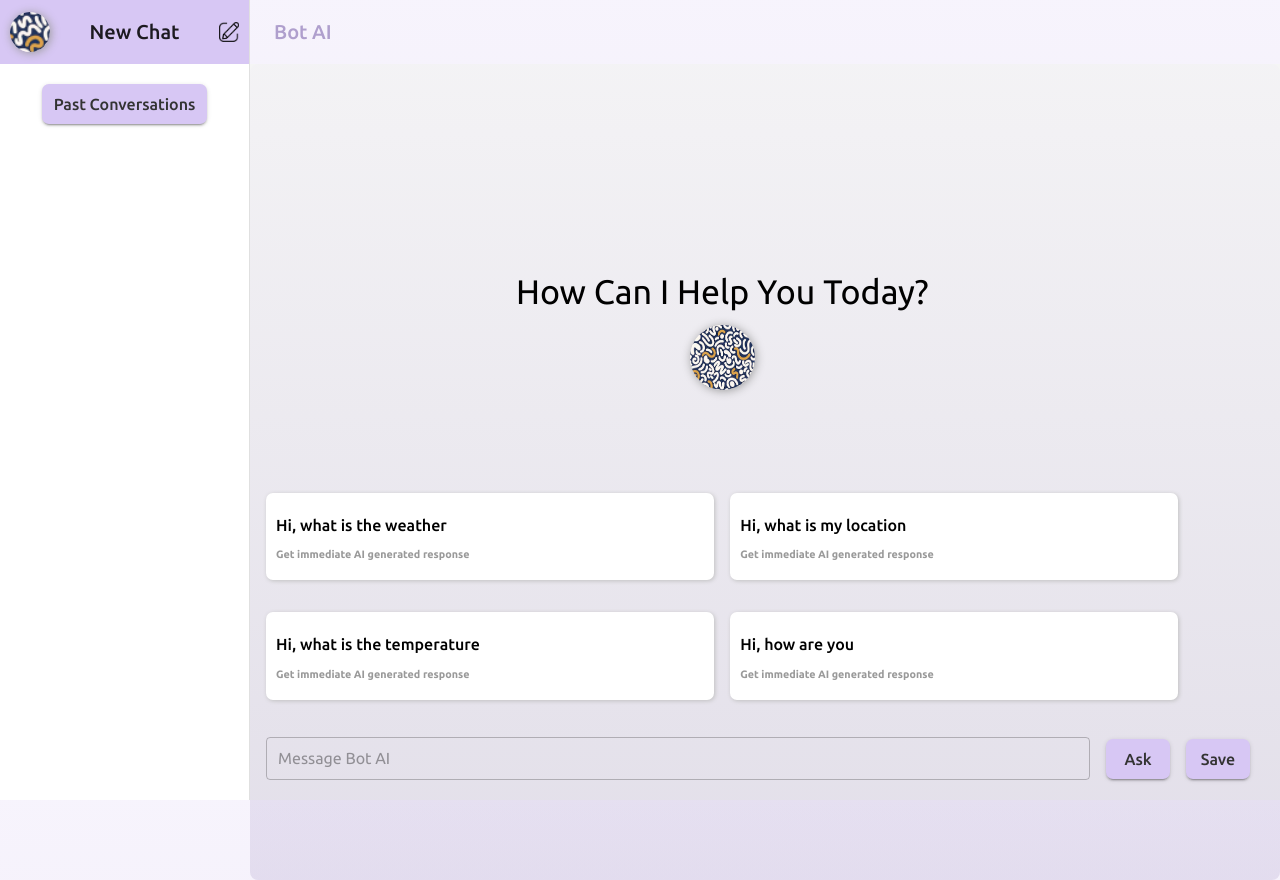
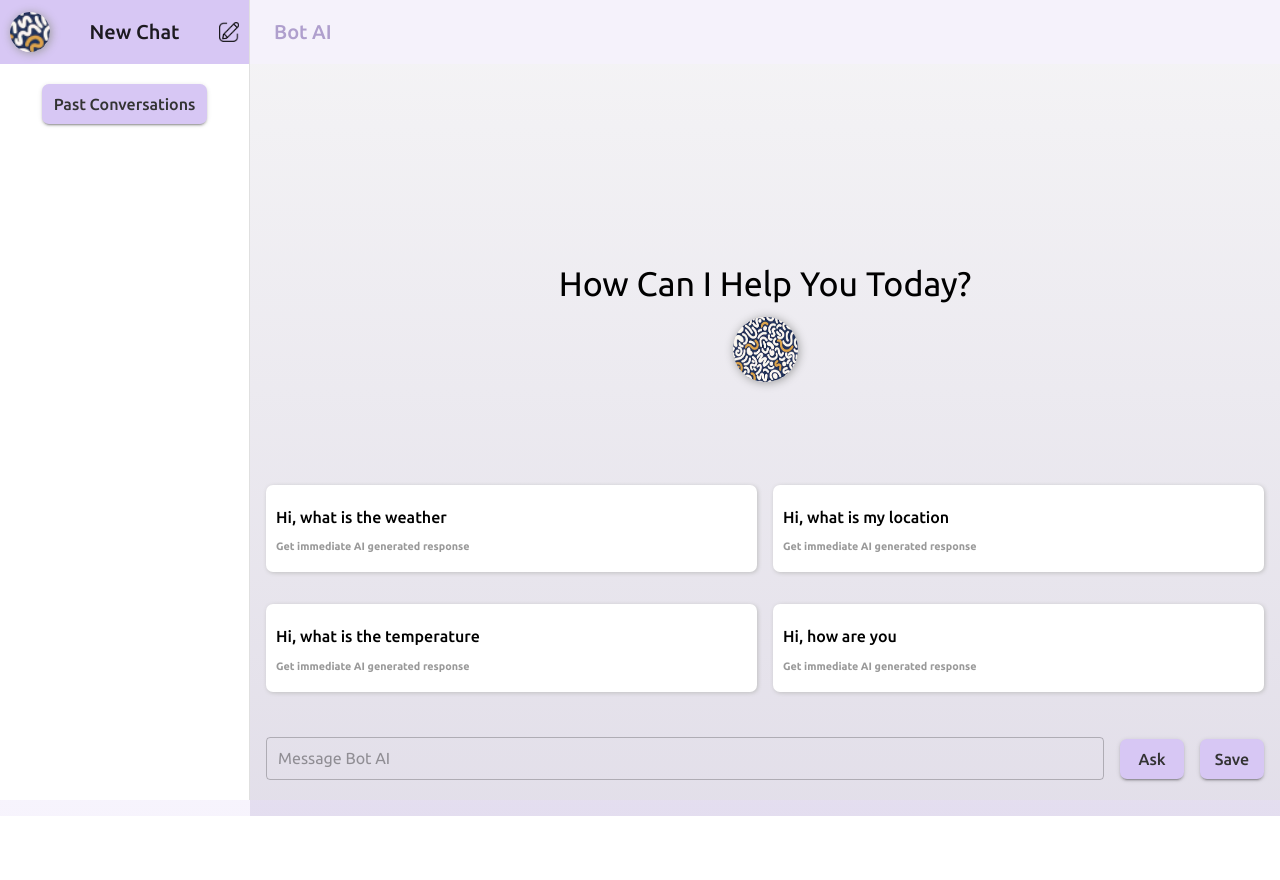
Before and after one commit to inkersal501/bot-ai, a React (Create React App) app: page / in a window 1280 px wide. After the commit the page ends 816 px from the top, so only its background shows below. Built offline with nearby package versions, Linux system fonts and the light colour scheme.

Commit message:
chatscreen basics completed

```diff
--- a/src/App.js
+++ b/src/App.js
@@ -1,5 +1,5 @@
 import './App.css';
-import Home from './Pages/Home';
+import Home from './pages/Home';
 
 function App() {
   return (
--- a/src/Pages/Home.js
+++ b/src/Pages/Home.js
@@ -1,4 +1,4 @@
-import React from 'react';
+import React, {useState} from 'react';
 import Sidebar from '../components/Sidebar/Sidebar';
 import ChatScreen from '../components/ChatScreen/ChatScreen';
 import { Box } from '@mui/material';
@@ -6,11 +6,22 @@ import { Box } from '@mui/material';
 const drawerWidth = 250;
 
 function Home() {
+
+  const temp = JSON.parse(localStorage.getItem("BotAiTempData"));
+  const [newchat, setNewChat] = useState(()=>{
+    if(temp && temp.length>0){
+      return false;
+    }else{
+      return true;
+    }
+  });
+
+
   return (
     <div>
       <Box sx={{ display: 'flex', height: '100vh' }}>
 
-        <Sidebar />
+        <Sidebar newchat={newchat} setNewChat={setNewChat}/>
 
         <Box
           component="main"
@@ -22,7 +33,7 @@ function Home() {
             backgroundColor: '#f5f5f5',
           }}
         >
-          <ChatScreen />
+          <ChatScreen newchat={newchat} setNewChat={setNewChat}/>
       </Box>
     </Box>
     </div>
--- a/src/components/AskQuestion/AskQuestion.css
+++ b/src/components/AskQuestion/AskQuestion.css
@@ -1,17 +1,20 @@
 .askQuestnBlock{
-    position: fixed;
-    bottom: 20px;
-    width: calc(100% - 250px);
+    /* position: fixed;
+    bottom: 20px; */
+    /* width: calc(100% - 250px); */
+    margin: auto 0px;
 }
 .askQuestnRow{
     align-items: center;
+    justify-content: space-between;
+    margin: 20px 0px;
 }
 .askQuestnRow input{
     padding: 10px 12px !important;
     /* width: 100%; */
 }
-@media screen and (max-width:576px){
+/* @media screen and (max-width:576px){
     .askQuestnBlock{
         width: inherit;
     }
-}
+} */
--- a/src/components/AskQuestion/AskQuestion.js
+++ b/src/components/AskQuestion/AskQuestion.js
@@ -2,19 +2,22 @@ import { Box, Stack, Button, TextField } from '@mui/material';
 import React from 'react';
 import './AskQuestion.css';
 
-function AskQuestion({askQuestn, setAskQuestn, handleaskQuestn}) {
+function AskQuestion({askedQuestn, setAskedQuestn, handleAskedQuestn}) {
+
+
   return (
     <div>
         <Box className='askQuestnBlock'>
-          <form onSubmit={handleaskQuestn}>
+
+          <form onSubmit={handleAskedQuestn}>
             <Stack direction="row" spacing={2} className='askQuestnRow'>
-                <Box sx={{width:"80%"}}>
+                <Box sx={{width:"90%"}}>
                     <TextField
                       fullWidth id="fullWidth"
                       placeholder='Message Bot AI'
                       required
-                      onInput={(e)=>setAskQuestn(e.target.value)}
-                      value={askQuestn}
+                      onInput={(e)=>setAskedQuestn(e.target.value)}
+                      value={askedQuestn}
                     />
                 </Box>
                 <Box><Button type="submit" variant="contained">Ask</Button></Box>
--- a/src/components/ChatScreen/ChatScreen.css
+++ b/src/components/ChatScreen/ChatScreen.css
@@ -1,3 +1,14 @@
+.chatScreen{
+    height: 90vh;
+    background: linear-gradient(180deg, rgba(215, 199, 244, 0.05) 0%, rgba(151, 133, 186, 0.2) 100%);
+    border-radius: 0px;
+    padding: 16px;
+    overflow-y: hidden;
+    display: flex;
+    flex-direction: column;
+    justify-content: end;
+    gap: 25px;
+}
 .logolg{
     width: 65px;
     height: 65px;
@@ -15,12 +26,60 @@
     margin-top: 100px;
 }
 .defaultChatScreen{
-    position: fixed;
-    bottom: 100px;
+    /* position: fixed;
+    bottom: 100px; */
+    display: flex;
+    flex-direction: column;
+    flex-grow: 1;
+    justify-content: space-between;
 }
-@media screen and (max-width:576px){
+.defaultChatScreenTop{
+    flex-grow: 1;
+}
+/* @media screen and (max-width:576px){
     .defaultChatScreen{
         position: relative;
         bottom: inherit;
     }
+} */
+ .chatContent{
+    height: auto;
+    overflow-y: scroll;
+    padding: 10px;
+ }
+
+.promptBox{
+    box-shadow: 1px 1px 10px rgba(0, 0, 0, 0.12);
+    padding: 15px 20px;
+    display: flex;
+    align-items: center;
+    border-radius: 1rem;
+    margin: 10px 0px;
 }
+.avatar{
+    width: 65px;
+    height: 69px;
+    border-radius: 50%;
+}
+
+
+.chatContent::-webkit-scrollbar {
+    width: 8px;
+
+  }
+
+  /* Track */
+.chatContent::-webkit-scrollbar-track {
+    background: #bfbfbf;
+  }
+
+  /* Handle */
+.chatContent::-webkit-scrollbar-thumb {
+    background: #bbbbbb;
+    border-radius: 1rem;
+  }
+
+  /* Handle on hover */
+.chatContent::-webkit-scrollbar-thumb:hover {
+    background: #9c9c9c;
+  }
--- a/src/components/ChatScreen/ChatScreen.js
+++ b/src/components/ChatScreen/ChatScreen.js
@@ -1,39 +1,114 @@
-import React, { useState } from 'react';
+import React, { useEffect, useState, useRef } from 'react';
 import { Box } from '@mui/material';
 import AskQuestion from '../AskQuestion/AskQuestion';
 import './ChatScreen.css';
 import DefaultChatScreen from './DefaultChatScreen';
+import qdata from '../../assets/data.json';
+import MyQuestion from './MyQuestion';
+import Response from './Response';
 
-const ChatScreen = () => {
+const ChatScreen = ({ newchat, setNewChat }) => {
 
-    const [askQuestn, setAskQuestn] = useState("");
+    const defResponse = "Sorry, we cannot find the answer for the prompt";
+    const [askedQuestn, setAskedQuestn] = useState("");
+    // eslint-disable-next-line no-unused-vars
+    const [asked, setAsked] = useState(false);
+    const [inProgress, setInProgress] = useState(false);
+    const [tempData, setTempData] = useState(JSON.parse(localStorage.getItem("BotAiTempData")) || []);
+    const boxRef = useRef(null);
 
-    const handleaskQuestn = (e) =>{
+    const currDate = () => {
+        const date = new Date();
+        let hours = date.getHours();
+        const minutes = date.getMinutes();
+        const ampm = hours >= 12 ? 'PM' : 'AM';
+
+        hours = hours % 12;
+        hours = hours ? hours : 12;
+
+        const minutesStr = minutes < 10 ? '0' + minutes : minutes;
+        return { time: `${hours}:${minutesStr} ${ampm}`, date: date.toISOString() };
+    };
+
+    const addToStorage = (from, prompt, id) =>{
+      const temp = tempData;
+      temp.push({id, from: from, prompt : prompt, ...currDate() });
+      localStorage.setItem("BotAiTempData", JSON.stringify(tempData));
+      setTempData(JSON.parse(localStorage.getItem("BotAiTempData")) || []);
+    };
+
+    const clearAsk = ()=>{
+      setAskedQuestn("");
+      setAsked(false);
+      setInProgress(false);
+    };
+
+    const handleAskedQuestn = (e) =>{
       e.preventDefault();
-        if(askQuestn){
+      if(inProgress)
+        window.alert("Wait for the response");
+
+      if(askedQuestn){
+        setNewChat(false);
+        setAsked(true);
+        setInProgress(true);
+
+        addToStorage("user", askedQuestn, Date.now());
+
+        setTimeout(() => {
+          const result = qdata.filter(ans=>{
+            return ans["question"].toLowerCase().includes(askedQuestn.trim().toLowerCase());
+          })[0];
+          let response = result?result.response:defResponse;
+          addToStorage("bot", response, Date.now()+1);
+        }, 1000);
 
       }else{
         console.log("Error: Type Something");
       }
+      clearAsk();
+    };
 
+    const scrollToBottom = () => {
+        if (boxRef.current) {
+            boxRef.current.scrollIntoView({ behavior: 'smooth' });
+        }
     };
+
+    useEffect(() => {
+        scrollToBottom();
+    }, [tempData]);
+
+    useEffect(() => {
+        if (newchat) {
+            setTempData([]);
+            localStorage.removeItem("BotAiTempData");
+        }
+    }, [newchat]);
+
     return (
-    <Box
-      sx={{
-        height: '98vh',
-        background: 'linear-gradient(180deg, rgba(215, 199, 244, 0.05) 0%, rgba(151, 133, 186, 0.2) 100%)',
-        borderRadius: 2,
-        padding: 2,
-        overflowY: 'hidden',
-        // boxShadow: 1,
-      }}
-    >
+        <Box className='chatScreen'>
+            {newchat ? (
                 <DefaultChatScreen />
-
-        {/* Chat content goes here */}
-
-      <AskQuestion askQuestn={askQuestn} setAskQuestn={setAskQuestn} handleaskQuestn={handleaskQuestn}/>
-
+            ) : (
+                <Box className="chatContent">
+                    {tempData.map((data) => (
+                        <Box key={data.id}>
+                            {data.from === "user" ? (
+                                <MyQuestion data={data} />
+                            ) : (
+                                <Response data={data} />
+                            )}
+                        </Box>
+                    ))}
+                    <div ref={boxRef} style={{ float: 'left', clear: 'both' }} />
+                </Box>
+            )}
+            <AskQuestion
+                askedQuestn={askedQuestn}
+                setAskedQuestn={setAskedQuestn}
+                handleAskedQuestn={handleAskedQuestn}
+            />
         </Box>
     );
 };
--- a/src/components/ChatScreen/DefaultChatScreen.js
+++ b/src/components/ChatScreen/DefaultChatScreen.js
@@ -10,10 +10,12 @@ function DefaultChatScreen() {
     <div>
 
         <Box className='defaultChatScreen'>
-            <Typography variant="h4" gutterBottom>
-                How Can I Help You Today?
-            </Typography>
-            <Box component="img" src={logo} className="logolg" alt="Logo" />
+            <Box className='defaultChatScreenTop'>
+              <Typography variant="h4" gutterBottom>
+                  How Can I Help You Today?
+              </Typography>
+              <Box component="img" src={logo} className="logolg" alt="Logo" />
+            </Box>
             <Examples />
         </Box>
 
--- /dev/null
+++ b/src/components/ChatScreen/MyQuestion.js
@@ -0,0 +1,28 @@
+import { Box, Stack, Typography } from '@mui/material';
+import React from 'react';
+import avatar from '../../assets/avatar.png';
+import "./ChatScreen.css";
+
+
+function MyQuestion({data}) {
+  return (
+    <div>
+        <Box className='promptBox'>
+            <Stack direction="row" spacing={2} alignItems="center">
+                 <Box>
+                    <Box component="img" src={avatar} className='avatar'/>
+                 </Box>
+                 <Box>
+                    <Stack spacing={2} textAlign="left">
+                        <Typography component="p" variant='p' fontWeight="bold">You</Typography>
+                        <Typography component="p" variant='p' margin="10px 0px 0px 0px !important">{data.prompt}</Typography>
+                        <Typography component="p" variant='p' color='rgba(0, 0, 0, 0.62)' fontSize="12px">{data.time}</Typography>
+                    </Stack>
+                 </Box>
+            </Stack>
+        </Box>
+    </div>
+  )
+}
+
+export default MyQuestion;
--- /dev/null
+++ b/src/components/ChatScreen/Response.js
@@ -0,0 +1,28 @@
+import { Box, Stack, Typography } from '@mui/material';
+import avatar from '../../assets/logo2.png';
+import "./ChatScreen.css";
+function Response({data}) {
+
+  return (
+    <div>
+        <Box className='promptBox'>
+            <Stack direction="row" spacing={2} alignItems="center">
+                 <Box>
+                    <Box component="img" src={avatar} className='avatar'/>
+                 </Box>
+                 <Box>
+                    <Stack spacing={2} textAlign="left">
+                        <Typography component="p" variant='p' fontWeight="bold">Bot AI</Typography>
+                        <Typography component="p" variant='p' margin="10px 0px 0px 0px !important">{data.prompt}</Typography>
+                        <Box>
+                            <Typography component="p" variant='p' color='rgba(0, 0, 0, 0.62)' fontSize="12px">{data.time}</Typography>
+                        </Box>
+                    </Stack>
+                 </Box>
+            </Stack>
+        </Box>
+    </div>
+  )
+}
+
+export default Response;
--- a/src/index.css
+++ b/src/index.css
@@ -7,7 +7,8 @@ body {
   -moz-osx-font-smoothing: grayscale;
   background: linear-gradient(180deg, rgba(215, 199, 244, 0.2) 0%, rgba(151, 133, 186, 0.2) 100%) !important;
   width: 100%;
-  height: 100%;
+  height: 100vh;
+  overflow: hidden;
 
 }
 
```
Also changed, not shown: src/components/Sidebar/Sidebar.js (+4 -6 lines), src/assets/avatar.png. Lines whose indentation alone changed are shown as unchanged.
